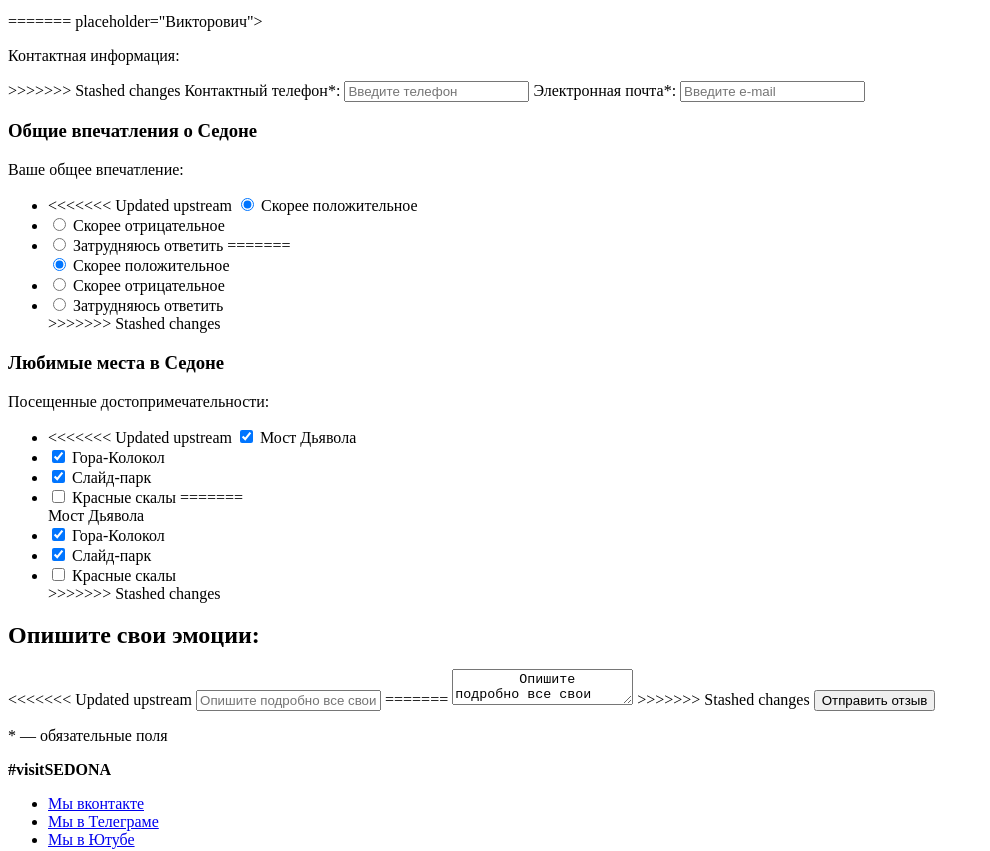
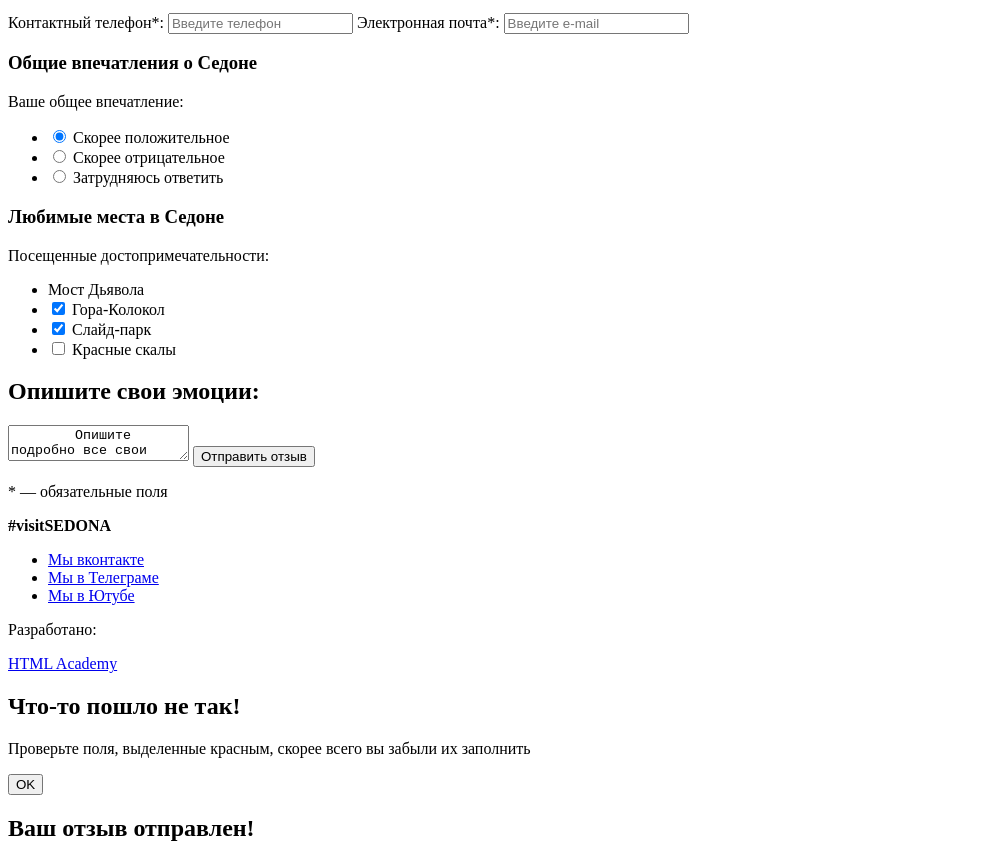
Before and after one commit to htmlacademy-adaptive/2177377-sedona-27, a website: page source/feedback.html in a window 1280 px wide. Shown: the part 542-1393 px from the top of the page, without its empty margins (0-990 px from the left). Drawn offline with Linux system fonts and the light colour scheme.

Commit message:
Update feedback.html

```diff
--- a/source/feedback.html
+++ b/source/feedback.html
@@ -62,17 +62,9 @@
           placeholder="Пустота" required>
         <label class="feedback-form__name" for="feedback-patronymic">Отчество:</label>
         <input class="feedback-form__place" type="text" id="feedback-patronymic" name="feedback-patronymic"
-<<<<<<< Updated upstream
-          placeholder="Викторович" required>
-      </form>
-
-      <p class="feedback-form__start">Контактная информация:</p>
-      <form class="feedback-form__contact" action="https://echo.htmlacademy.ru/" method="post">
-=======
           placeholder="Викторович">
 
         <p class="feedback-form__start">Контактная информация:</p>
->>>>>>> Stashed changes
         <label class="feedback-form__number" for="feedback-number">Контактный телефон*:</label>
         <input class="feedback-form__place" type="tel" id="feedback-number" name="feedback-number"
           placeholder="Введите телефон" required>
@@ -88,24 +80,6 @@
       </p>
       <ul class="experience__item">
         <li class="experience__description">
-<<<<<<< Updated upstream
-          <label class="experience-control">
-            <input class="experience-control__state" type="radio" name="good" checked>
-            <span class="experience-label">Скорее положительное</span>
-          </label>
-        </li>
-        <li class="experience__description">
-          <label class="experience-control">
-            <input class="experience-control__state" type="radio" name="bad">
-            <span class="experience-label">Скорее отрицательное</span>
-          </label>
-        </li>
-        <li class="experience__description">
-          <label class="experience-control">
-            <input class="experience-control__state" type="radio" name="unknown">
-            <span class="experience-label">Затрудняюсь ответить</span>
-          </label>
-=======
           <form class="feedback-form__appointment" action="https://echo.htmlacademy.ru/" method="post">
             <label class="experience-control">
               <input class="experience-control__state" type="radio" name="good" checked>
@@ -128,7 +102,6 @@
               <span class="experience-label">Затрудняюсь ответить</span>
             </label>
           </form>
->>>>>>> Stashed changes
         </li>
       </ul>
     </section>
@@ -139,30 +112,6 @@
       </p>
       <ul class="position__item">
         <li class="position__description">
-<<<<<<< Updated upstream
-          <label class="position-control">
-            <input class="position-control__point" type="checkbox" name="good" checked>
-            <span class="position-label">Мост Дьявола</span>
-          </label>
-        </li>
-        <li class="position__description">
-          <label class="position-control">
-            <input class="position-control__point" type="checkbox" name="bad" checked>
-            <span class="position-label">Гора-Колокол</span>
-          </label>
-        </li>
-        <li class="position__description">
-          <label class="position-control">
-            <input class="position-control__point" type="checkbox" name="unknown" checked>
-            <span class="position-label">Слайд-парк</span>
-          </label>
-        </li>
-        <li class="position__description">
-          <label class="position-control">
-            <input class="position-control__point" type="checkbox" name="unknown">
-            <span class="position-label">Красные скалы</span>
-          </label>
-=======
           <form class="feedback-form__appointment" action="https://echo.htmlacademy.ru/" method="post">
             <label class="position-control">
               <span class="position-label">Мост Дьявола</span>
@@ -192,7 +141,6 @@
               <span class="position-label">Красные скалы</span>
             </label>
           </form>
->>>>>>> Stashed changes
         </li>
       </ul>
     </section>
@@ -200,14 +148,9 @@
       <h2 class="review-emotion__title">
         Опишите свои эмоции:
       </h2>
-<<<<<<< Updated upstream
-      <input class="review-emotion__form" type="text" name="feedback-text"
-        placeholder="Опишите подробно все свои восторги">
-=======
       <textarea class="review-emotion__form" name="feedback-text">
         Опишите подробно все свои восторги
       </textarea>
->>>>>>> Stashed changes
       <button class="review-emotion__button" type="submit">Отправить отзыв</button>
       <p class="review-emotion__mandatory">* — обязательные поля</p>
     </section>
@@ -235,8 +178,6 @@
       </div>
     </div>
   </footer>
-<<<<<<< Updated upstream
-=======
   <div class="modal-container">
     <div class="modal modal-error">
       <section class="modal-content-error">
@@ -256,7 +197,6 @@
       </section>
     </div>
   </div>
->>>>>>> Stashed changes
 </body>
 
 </html>
```
